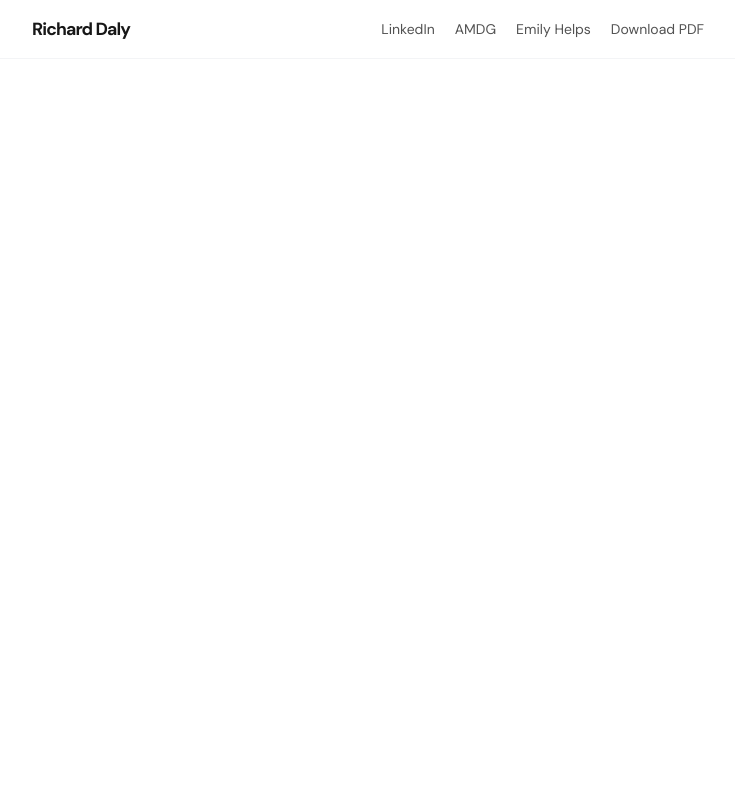
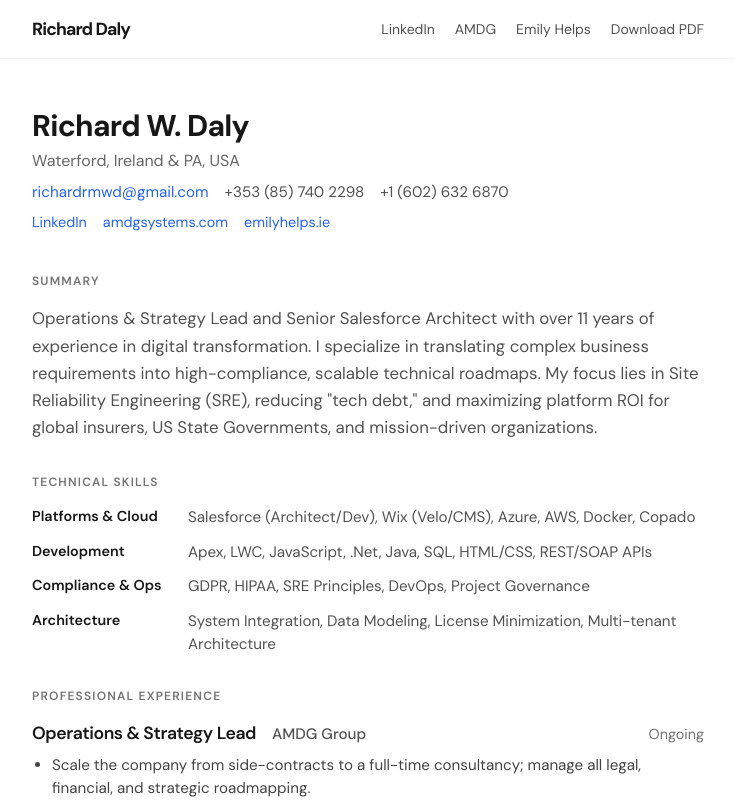
Before and after one commit to richardrmwd/resume-site, a React (Vite) app: page / in a window 1280 px wide. Shown: the top 800 px of the page, without its empty margins (272-1007 px from the left). Built offline with nearby package versions, Linux system fonts and the light colour scheme.

Commit message:
Update App.tsx

```diff
--- a/App.tsx
+++ b/App.tsx
@@ -25,7 +25,7 @@
     <>
       <SiteHeader />
 
-      <main className="max-w-[720px] mx-auto px-6 py-12 pb-16 opacity-0 animate-[fadeIn_0.5s_ease-out_0.2s_forwards] print:max-w-none print:p-0 print:font-serif print:opacity-100 print:animate-none">
+      <main className="max-w-[720px] mx-auto px-6 py-12 pb-16 print:max-w-none print:p-0 print:font-serif">
         <ResumeHeader />
 
         <Section title="Summary">
```
